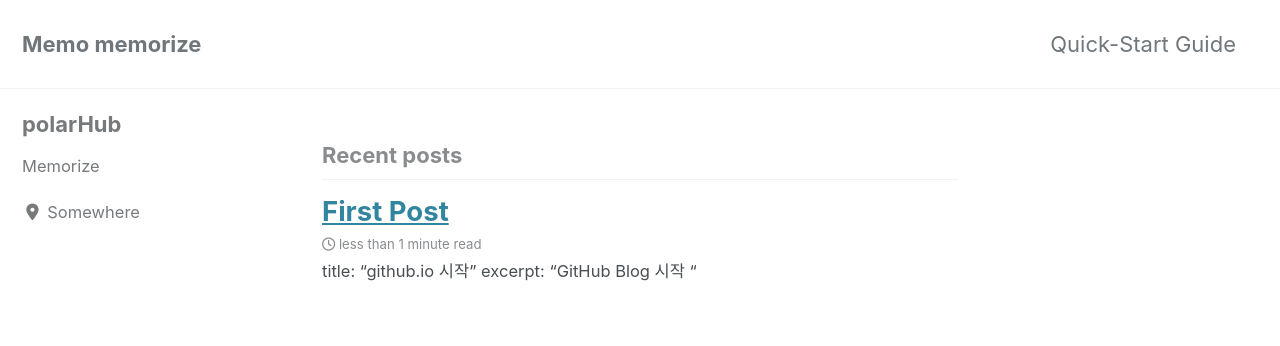
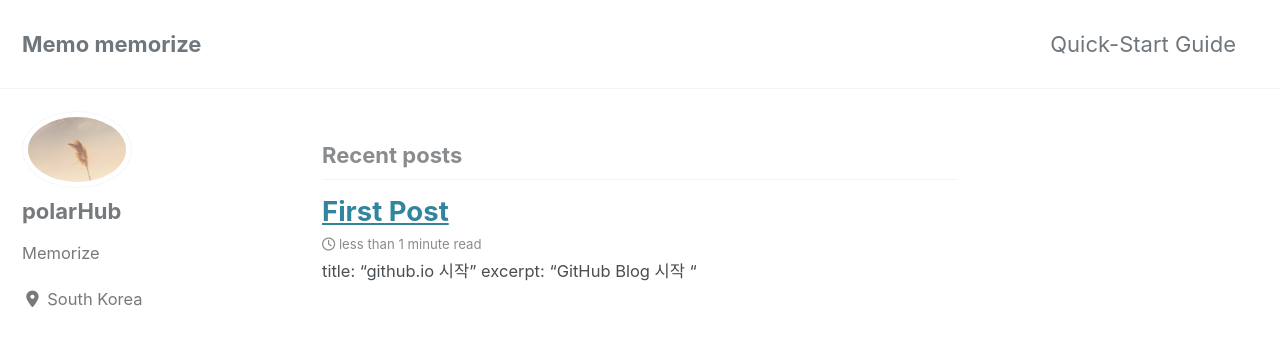
Before and after one commit to polarHub25/polarHub25.github.io, a Jekyll site: the page built from index.html, in a window 1280 px wide and 900 px high. Shown: the top 346 px of the window. Built offline with Jekyll 4.4.1, drawn with Linux system fonts in a browser that asks for light colours; cached includes are drawn as plain includes; nearby versions of some CDN libraries; the list of posts is cut into pages by our own code.

Commit message:
config.yml 설정 변경(사진추가)

```diff
--- a/_config.yml
+++ b/_config.yml
@@ -24,7 +24,7 @@ description              : "An amazing website."
 url                      : "https://polarHub25.github.io"
 baseurl                  : # the subpath of your site, e.g. "/blog"
 repository               : # GitHub username/repo-name e.g. "mmistakes/minimal-mistakes"
-teaser                   : # path of fallback teaser image, e.g. "/assets/images/500x300.png"
+teaser                   : "/assets/images/one.jpg"
 logo                     : # path of logo image to display in the masthead, e.g. "/assets/images/88x88.png"
 masthead_title           : # overrides the website title displayed in the masthead, use " " for no title
 # breadcrumbs            : false # true, false (default)
@@ -108,9 +108,9 @@ analytics:
 # Site Author
 author:
   name             : "polarHub"
-  avatar           : # path of avatar image, e.g. "/assets/images/bio-photo.jpg"
+  avatar           : "/assets/images/one.jpg"
   bio              : "Memorize"
-  location         : "Somewhere"
+  location         : "South Korea"
   email            :
   links:
     - label: "Email"
@@ -118,7 +118,7 @@ author:
       # url: mailto:your.name@email.com
     - label: "Website"
       icon: "fas fa-fw fa-link"
-      # url: "https://your-website.com"
+      # url: "https://polarHub25.github.io"
     - label: "Twitter"
       icon: "fab fa-fw fa-twitter-square"
       # url: "https://twitter.com/"
```
Also changed, not shown: assets/images/one.jpg (added).
